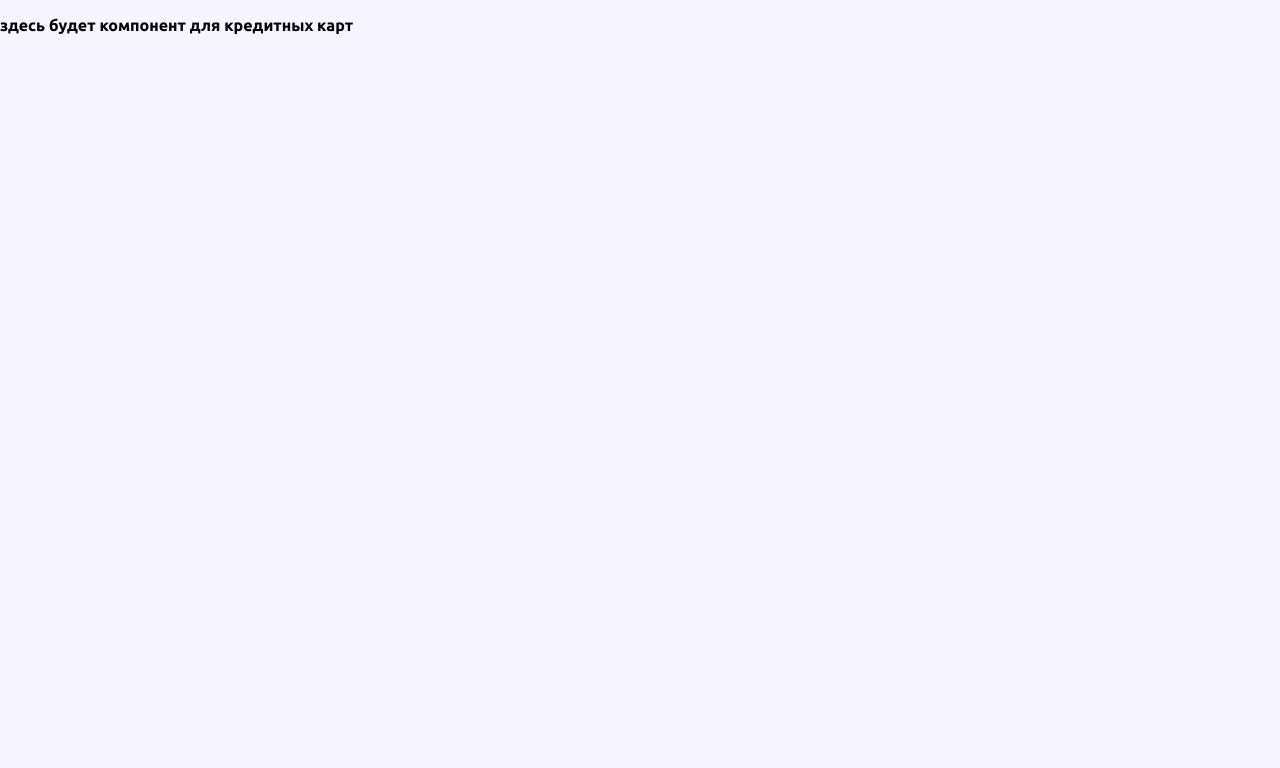
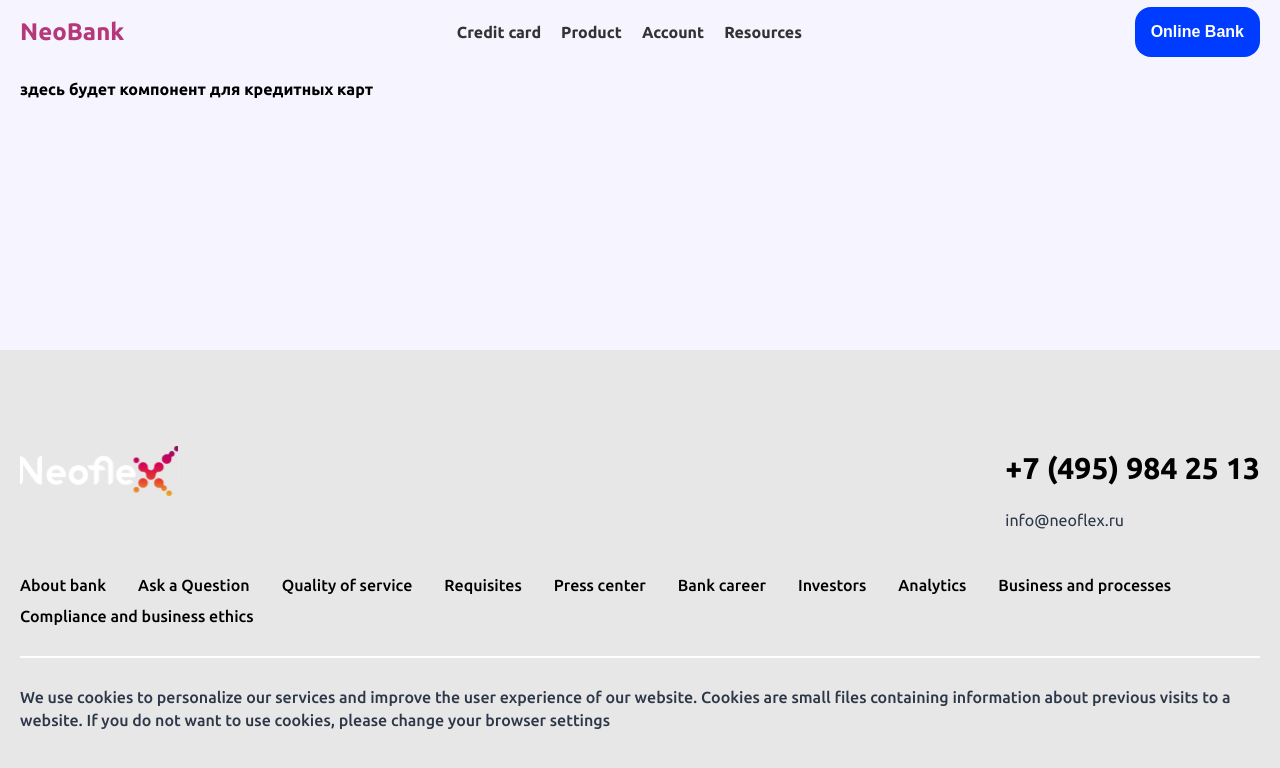
Before and after one commit to AndrewMosh/module_1, a React (Vite) app: page /credit-card in a window 1280 px wide. Shown: the top 768 px of the page. Built offline with nearby package versions, Linux system fonts and the light colour scheme.

Commit message:
layout min height fixed

```diff
--- a/src/Components/Layout/Layout.scss
+++ b/src/Components/Layout/Layout.scss
@@ -2,4 +2,5 @@
 	max-width: 1300px;
 	margin: 0 auto;
 	padding: 0 20px;
+	min-height:calc(100vh - 450px);
 }
--- a/src/pages/CreditCard/CreditCard.tsx
+++ b/src/pages/CreditCard/CreditCard.tsx
@@ -1,3 +1,5 @@
+import { Layout } from "@components/Layout/Layout";
+
 export const CreditCard = () => {
-    return <>здесь будет компонент для кредитных карт</>;
+    return <Layout>здесь будет компонент для кредитных карт</Layout>;
 };
```
